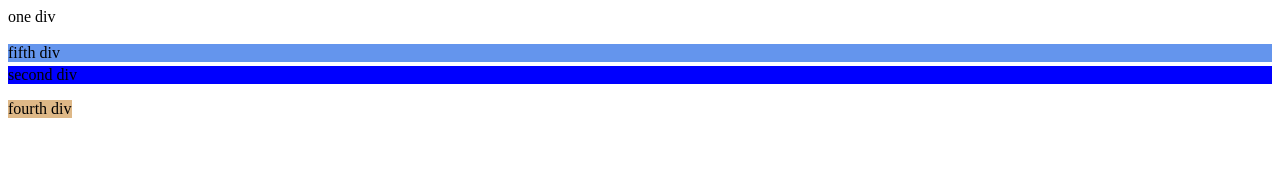
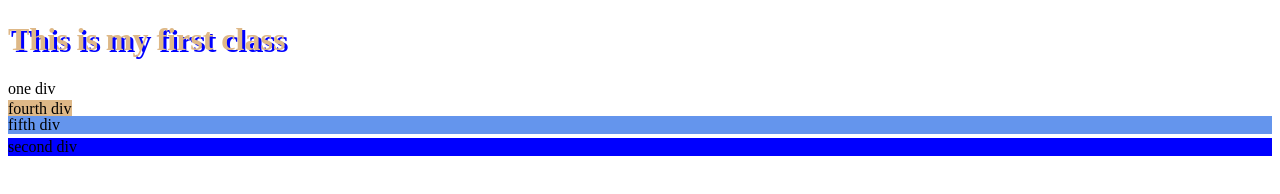
Before and after one commit to abida128/Circle-Web-Development, a plain HTML site: page class3/class3.html in a window 1280 px wide. Drawn offline with Linux system fonts and the light colour scheme.

Commit message:
finished css units and their values

```diff
--- a/class3/class3.css
+++ b/class3/class3.css
@@ -15,7 +15,11 @@ background-color: blue;
 }
 .five{
     position: sticky;
-    left: 100px;
-    top:200px;
+    left: 500px;
+    top:500px;
     background-color: cornflowerblue;
 }
+h1{
+    text-shadow: 3px 2px blue;
+    color: burlywood;
+}
--- a/class3/class3.html
+++ b/class3/class3.html
@@ -8,10 +8,13 @@
     <link rel="stylesheet" href="class3.css">
 </head>
 <body>
+    <h1> This is my first class</h1>
     <div class="one"> one div</div>
     <div class="two"> second div</div>
     <div class="three">third div </div>
     <div class="four">fourth div</div>
     <div class="five"> fifth div</div>
+
+
 </body>
 </html>
```
